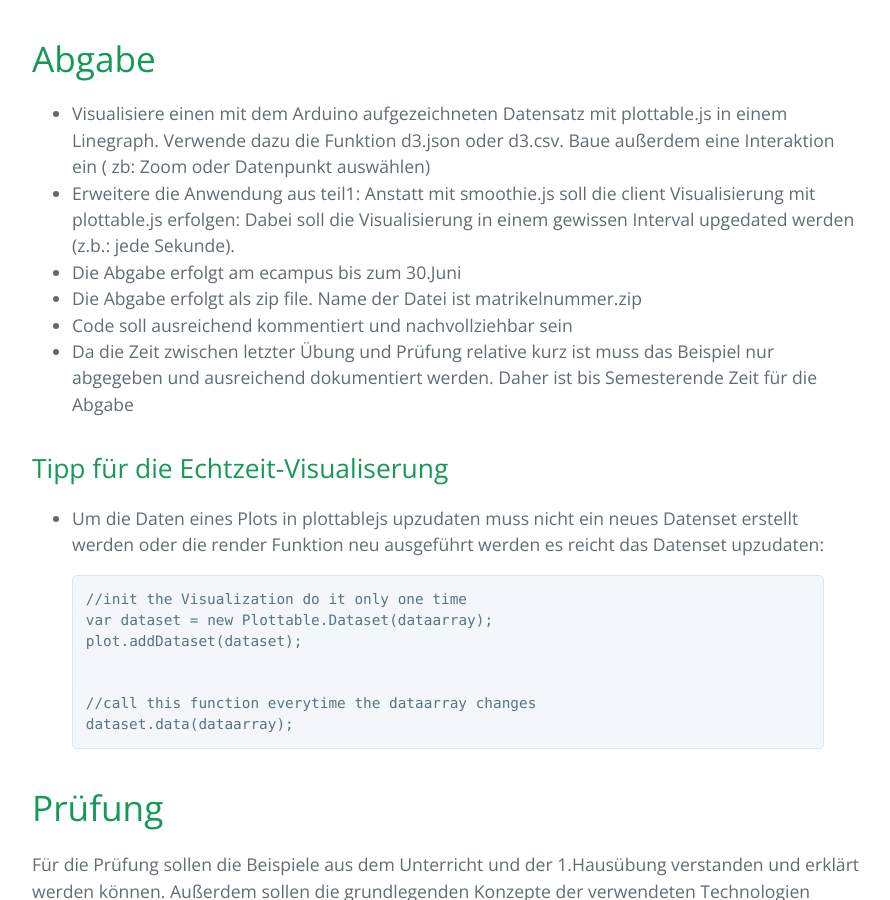
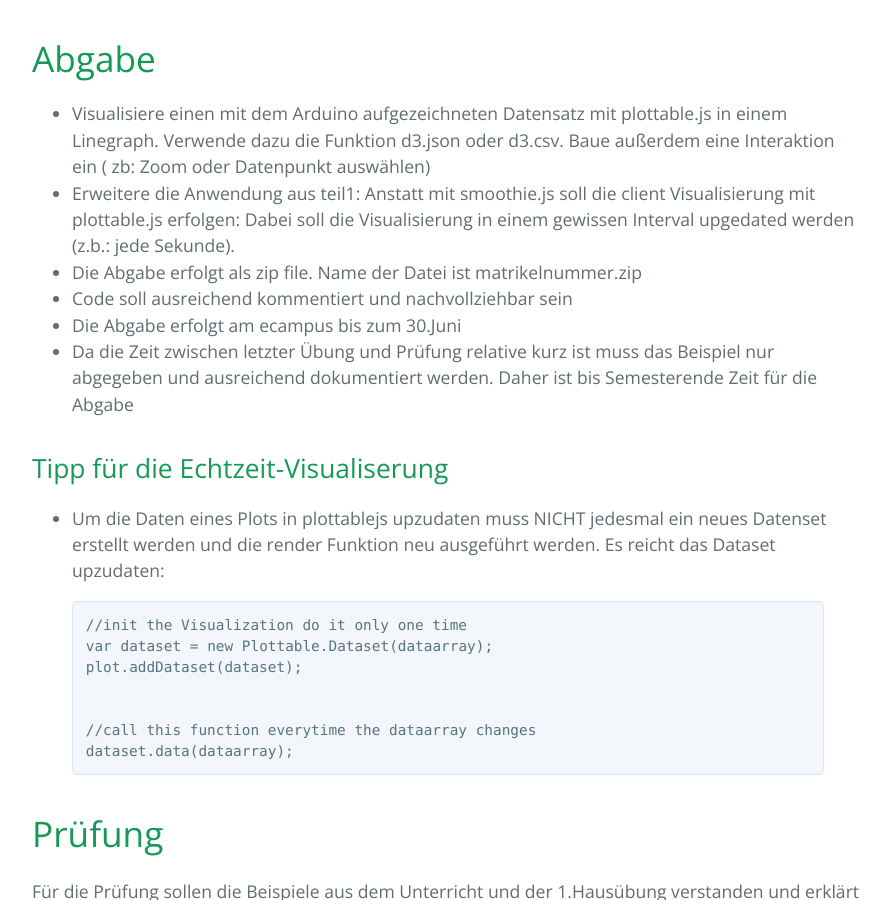
Before and after one commit to chrisgradl/FSDT3, a Jekyll site: the page built from _posts/2016-05-28-projektabgabe.markdown, in a window 1280 px wide and 900 px high, scrolled down 383 px. Shown: the whole window, without its empty margins (192-1082 px from the left). Built offline with Jekyll 4.4.1, drawn with Linux system fonts in a browser that asks for light colours.

Commit message:
post update

```diff
--- a/_posts/2016-05-28-projektabgabe.markdown
+++ b/_posts/2016-05-28-projektabgabe.markdown
@@ -9,14 +9,14 @@ categories: main
 
 - Visualisiere einen mit dem Arduino aufgezeichneten Datensatz mit plottable.js in einem Linegraph. Verwende dazu die Funktion d3.json oder d3.csv. Baue außerdem eine Interaktion ein ( zb: Zoom oder Datenpunkt auswählen)
 - Erweitere die Anwendung aus teil1: Anstatt mit smoothie.js soll die client Visualisierung mit plottable.js erfolgen: Dabei soll die Visualisierung in einem gewissen Interval upgedated werden (z.b.: jede Sekunde).
-- Die Abgabe erfolgt am ecampus bis zum 30.Juni
 - Die Abgabe erfolgt als zip file. Name der Datei ist matrikelnummer.zip
 - Code soll ausreichend kommentiert und nachvollziehbar sein
+- Die Abgabe erfolgt am ecampus bis zum 30.Juni
 - Da die Zeit zwischen letzter Übung und Prüfung relative kurz ist muss das Beispiel nur abgegeben und ausreichend dokumentiert werden. Daher ist bis Semesterende Zeit für die Abgabe
 
 ## Tipp für die Echtzeit-Visualiserung
 
-- Um die Daten eines Plots in plottablejs upzudaten muss nicht ein neues Datenset erstellt werden oder die render Funktion neu ausgeführt werden es reicht das Datenset upzudaten:
+- Um die Daten eines Plots in plottablejs upzudaten muss NICHT jedesmal ein neues Datenset erstellt werden und die render Funktion neu ausgeführt werden. Es reicht das Dataset upzudaten:
 
 {% highlight javascript %}
 
```
